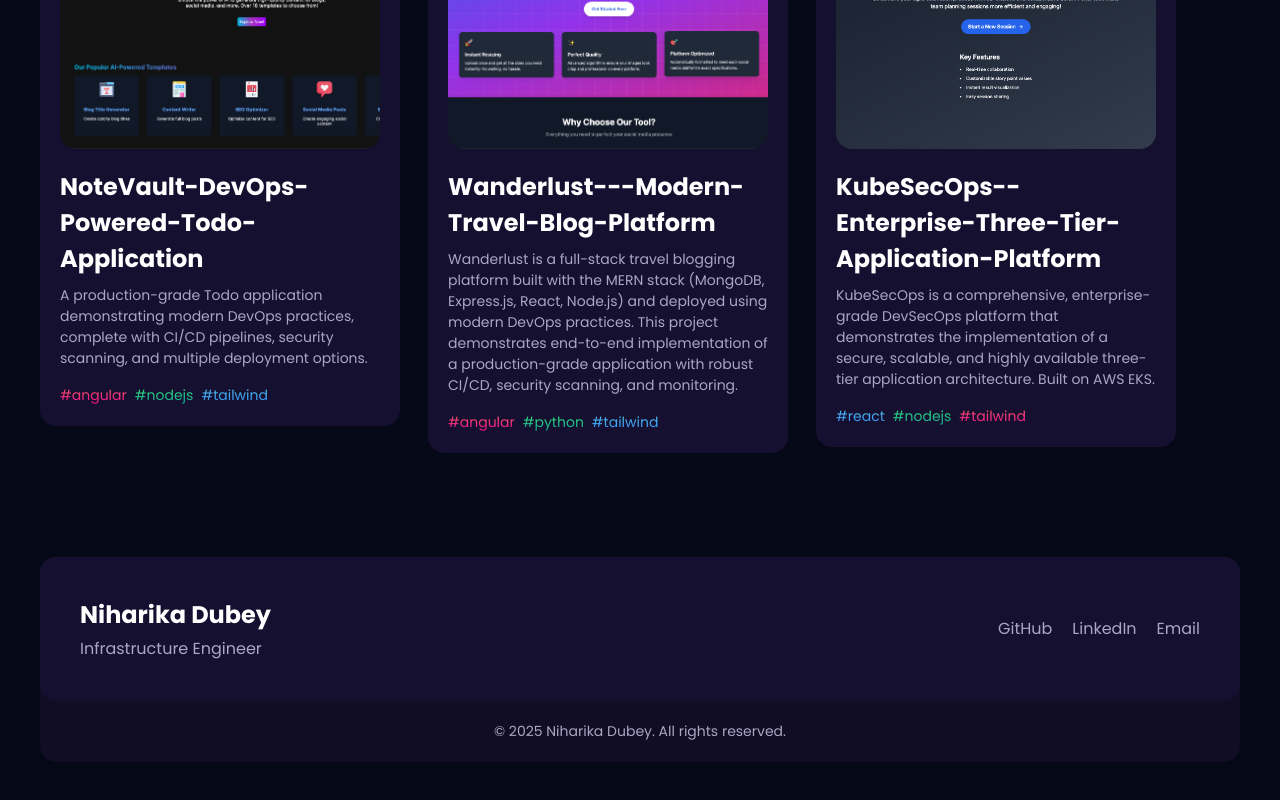
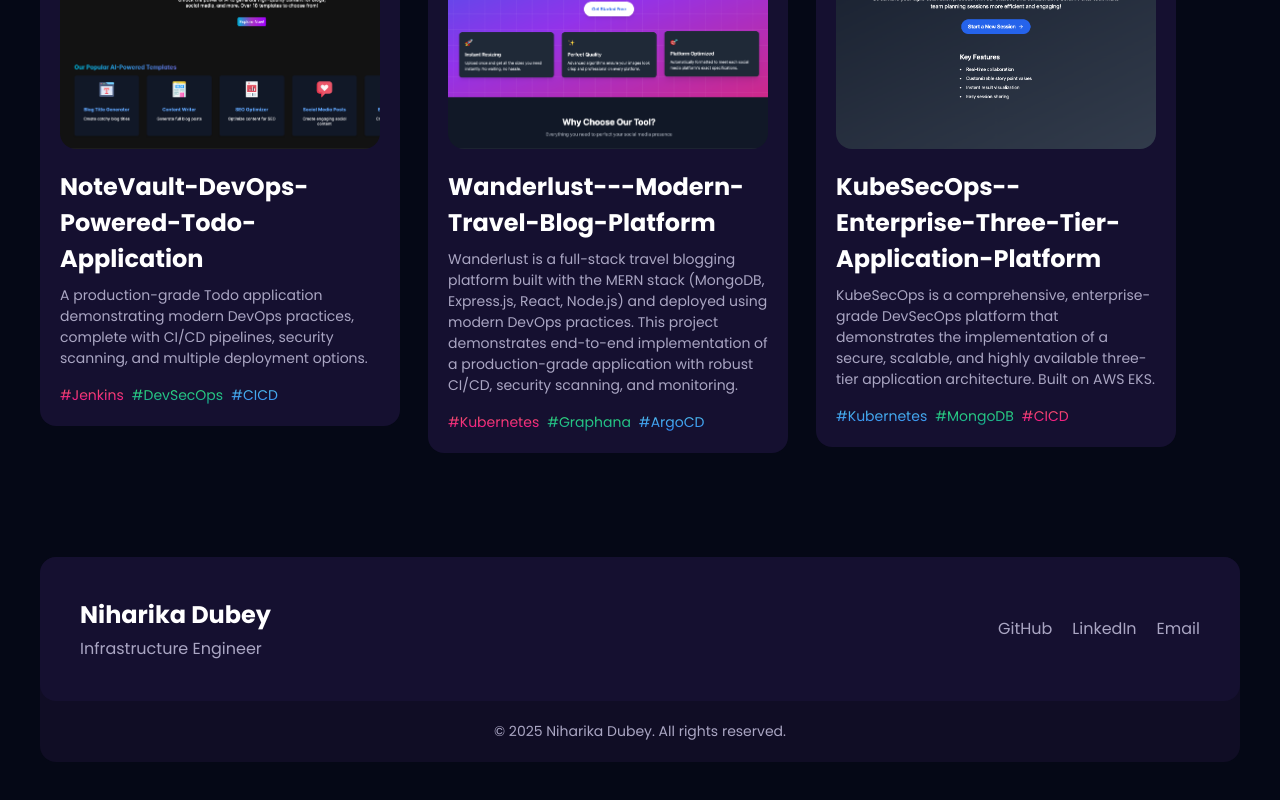
Before and after one commit to nihharikadubey/nihharika, a React (Vite) app: page / in a window 1280 px wide. Shown: the part 4463-5263 px from the top of the page. Built offline with nearby package versions, Linux system fonts and the light colour scheme.

Commit message:
Updated Code

```diff
--- a/src/constants/index.js
+++ b/src/constants/index.js
@@ -168,15 +168,15 @@ export const projects = [
       "A production-grade Todo application demonstrating modern DevOps practices, complete with CI/CD pipelines, security scanning, and multiple deployment options.",
     tags: [
       {
-        name: "angular",
+        name: "Jenkins",
         color: "pink-text-gradient",
       },
       {
-        name: "nodejs",
+        name: "DevSecOps",
         color: "green-text-gradient",
       },
       {
-        name: "tailwind",
+        name: "CICD",
         color: "blue-text-gradient ",
       },
     ],
@@ -189,15 +189,15 @@ export const projects = [
       "Wanderlust is a full-stack travel blogging platform built with the MERN stack (MongoDB, Express.js, React, Node.js) and deployed using modern DevOps practices. This project demonstrates end-to-end implementation of a production-grade application with robust CI/CD, security scanning, and monitoring.",
     tags: [
       {
-        name: "angular",
+        name: "Kubernetes",
         color: "pink-text-gradient",
       },
       {
-        name: "python",
+        name: "Graphana",
         color: "green-text-gradient",
       },
       {
-        name: "tailwind",
+        name: "ArgoCD",
         color: "blue-text-gradient ",
       },
     ],
@@ -210,15 +210,15 @@ export const projects = [
       "KubeSecOps is a comprehensive, enterprise-grade DevSecOps platform that demonstrates the implementation of a secure, scalable, and highly available three-tier application architecture. Built on AWS EKS.",
     tags: [
       {
-        name: "react",
+        name: "Kubernetes",
         color: "blue-text-gradient",
       },
       {
-        name: "nodejs",
+        name: "MongoDB",
         color: "green-text-gradient",
       },
       {
-        name: "tailwind",
+        name: "CICD",
         color: "pink-text-gradient",
       },
     ],
```
